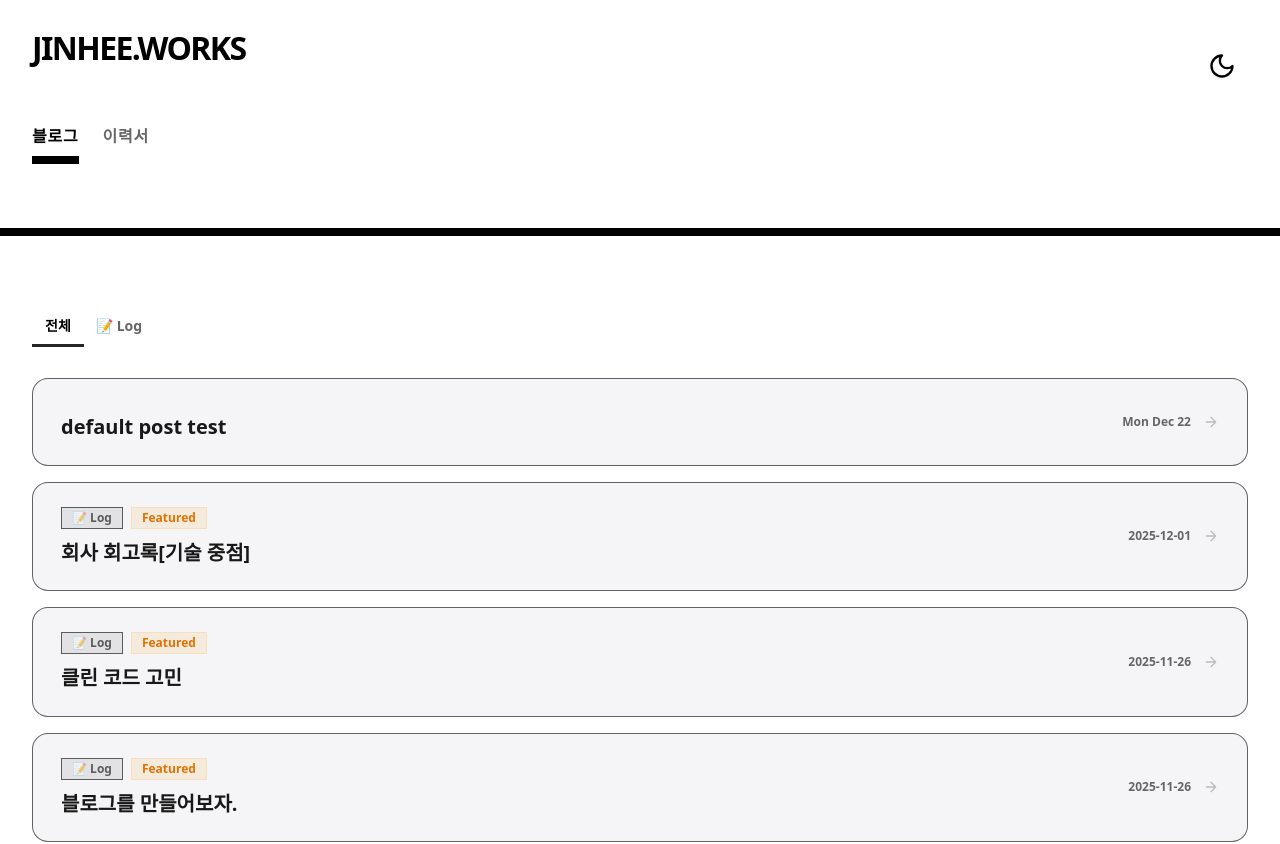
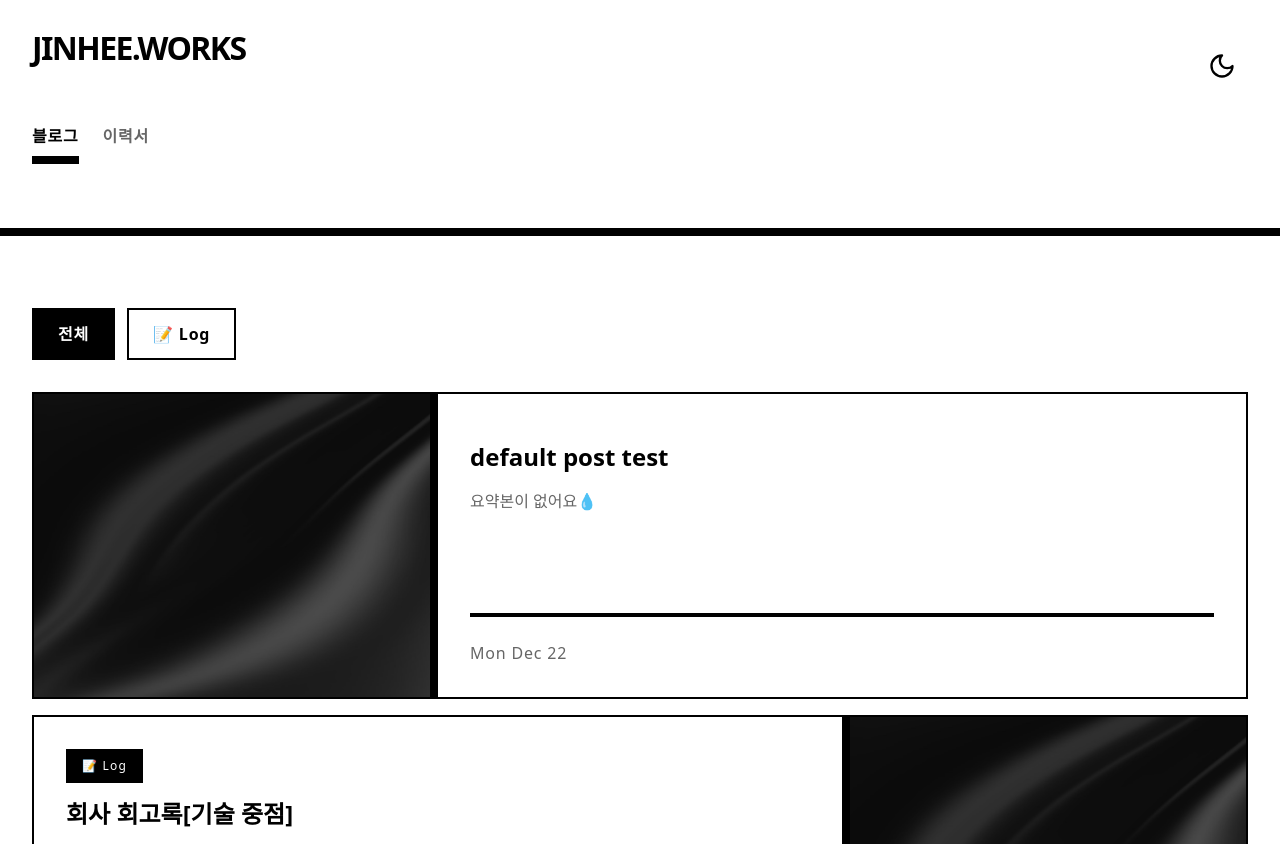
Before and after one commit to bebusl/jinhee.works, a Next.js app: page /blog in a window 1280 px wide. Shown: the top 844 px of the page. Built offline with nearby package versions, Linux system fonts and the light colour scheme.

Commit message:
design: 블로그탭 디자인 업데이트

```diff
--- a/components/blog-tab.tsx
+++ b/components/blog-tab.tsx
@@ -22,24 +22,26 @@ export default function BlogTab({ posts }: Props) {
 
   return (
     <div className="space-y-8 mt-6 md:mt-8">
-      {/* Category filter */}
       <div className="flex gap-2">
-        {categories.map((cat) => {
-          const isActive = (cat ?? "전체") === activeCategory;
+        <div className="flex flex-wrap gap-3">
+          {categories.map((category) => {
+            const isActive = (category ?? "전체") === activeCategory;
+
             return (
               <button
-              key={cat}
-              onClick={() => setActiveCategory(cat ?? "전체")}
-              className={`px-1 py-2 min-w-13 text-sm font-medium transition-all duration-200 cursor-pointer  -mb-px border-b-3 ${
+                key={`${category}-filter-button`}
+                onClick={() => setActiveCategory(category ?? "전체")}
+                className={`px-6 py-3 border-2 border-foreground transition-colors tracking-wider cursor-pointer font-semibold ${
                   isActive
-                  ? "border-neutral-800 text-foreground font-semibold"
-                  : "border-transparent text-muted-foreground hover:text-foreground hover:border-neutral-300"
+                    ? "bg-foreground text-background"
+                    : "bg-background text-foreground hover:bg-foreground hover:text-background"
                 }`}
               >
-              {cat}
+                {category}
               </button>
             );
           })}
+        </div>
       </div>
 
       {/* Posts grid */}
@@ -51,49 +53,9 @@ export default function BlogTab({ posts }: Props) {
             </p>
           </div>
         ) : (
-          filtered.map((post) => (
+          filtered.map((post, index) => (
             <Link key={post.slug} href={`/blog/${post.slug}`}>
-              <article className="group flex flex-col sm:flex-row sm:items-center sm:justify-between gap-4 bg-gray-200/40 hover:bg-gray-200/70 border border-border/60 hover:border-border rounded-2xl px-7 py-6 transition-all duration-200 cursor-pointer">
-                <div className="flex-1 min-w-0 space-y-2.5">
-                  {/* Meta row */}
-                  <div className="flex items-center gap-2 flex-wrap">
-                    {post.category && (
-                      <span className="px-2.5 py-0.5 rounded-md text-xs font-semibold bg-foreground/8 text-foreground/60 border border-border/60">
-                        {post.category}
-                      </span>
-                    )}
-                    {post.featured && (
-                      <span className="px-2.5 py-0.5 rounded-md text-xs font-semibold bg-amber-500/10 text-amber-600 dark:text-amber-400 border border-amber-500/15">
-                        Featured
-                      </span>
-                    )}
-                  </div>
-
-                  {/* Title */}
-                  <h3 className="text-lg sm:text-xl font-bold text-foreground/90 group-hover:text-foreground transition-colors duration-200 leading-snug">
-                    {post.title}
-                  </h3>
-                </div>
-
-                {/* Date + arrow */}
-                <div className="flex items-center gap-3 shrink-0">
-                  <span className="text-xs text-muted-foreground font-medium tabular-nums">
-                    {post.date}
-                  </span>
-                  <svg
-                    className="w-4 h-4 text-muted-foreground/40 group-hover:text-foreground/60 group-hover:translate-x-1 transition-all duration-200"
-                    viewBox="0 0 24 24"
-                    fill="none"
-                    stroke="currentColor"
-                    strokeWidth="2"
-                    strokeLinecap="round"
-                    strokeLinejoin="round"
-                    aria-hidden="true"
-                  >
-                    <path d="M5 12h14M12 5l7 7-7 7" />
-                  </svg>
-                </div>
-              </article>
+              <PostCard post={post} index={index} />
             </Link>
           ))
         )}
@@ -101,3 +63,45 @@ export default function BlogTab({ posts }: Props) {
     </div>
   );
 }
+
+function PostCard({ post, index }: { post: PostMeta; index: number }) {
+  return (
+    <article
+      className={`grid grid-cols-1 md:grid-cols-3 gap-0 border-2 border-foreground bg-background hover:shadow-[12px_12px_0_0_currentColor] transition-shadow cursor-pointer ${
+        index % 2 === 0 ? "" : "md:grid-flow-dense"
+      }`}
+    >
+      <div
+        className={`aspect-4/3 overflow-hidden border-foreground ${index % 2 === 0 ? "md:border-r-8" : "md:col-start-3 md:border-l-8"}`}
+      >
+        <img
+          src={post.thumbnail ?? "/placeholder-post.avif"}
+          alt=""
+          className="w-full h-full object-cover"
+        />
+      </div>
+      <div
+        className={`col-span-2 p-8 flex flex-col justify-between ${index % 2 === 0 ? "" : "md:col-start-1"}`}
+      >
+        <div>
+          <div className="flex gap-3 mb-4">
+            {post.category && (
+              <span className="px-3 py-1 border-4 border-foreground bg-foreground text-background text-[0.75rem] tracking-widest">
+                {post.category}
+              </span>
+            )}
+          </div>
+          <h2 className="mb-4 text-[1.5rem] leading-tight">{post.title}</h2>
+          <p className="text-muted-foreground leading-relaxed">
+            {post.excerpt ?? "요약본이 없어요💧"}
+          </p>
+        </div>
+        <div className="mt-6 pt-6 border-t-4 border-foreground">
+          <time className="tracking-wider text-muted-foreground">
+            {post.date}
+          </time>
+        </div>
+      </div>
+    </article>
+  );
+}
```
Also changed, not shown: lib/posts.ts (+8 -2 lines), public/placeholder-post.avif (added). Lines whose indentation alone changed are shown as unchanged.
